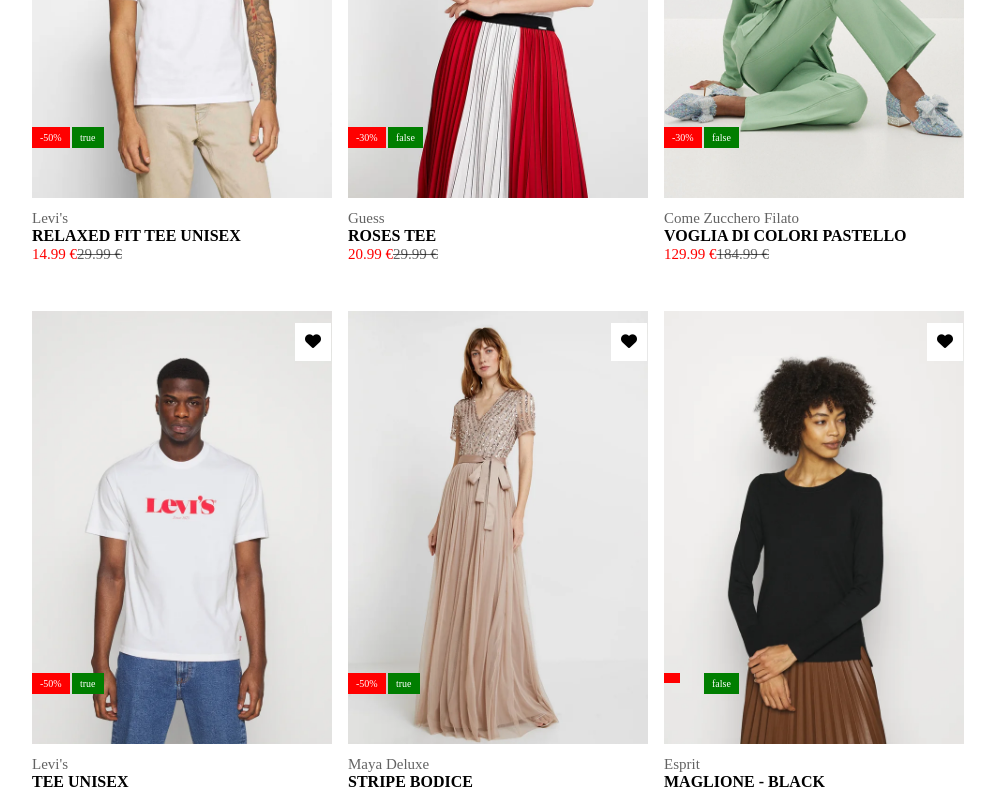
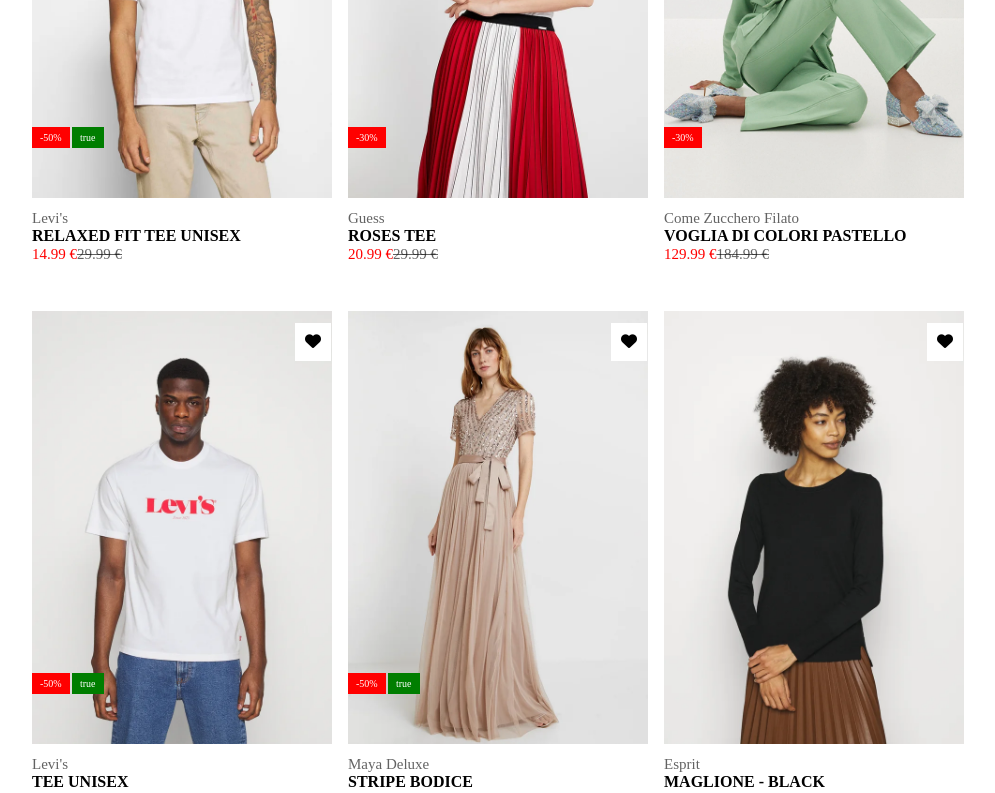
Before and after one commit to estherpinos/vite-boolando, a Vue app: page / in a window 1280 px wide. Shown: the part 380-1173 px from the top of the page, without its empty margins (142-1137 px from the left). Built offline with nearby package versions, Linux system fonts and the light colour scheme.

Commit message:
Edit [elements null]

```diff
--- a/src/components/Main.vue
+++ b/src/components/Main.vue
@@ -28,8 +28,8 @@
         <div v-for="(item, index) in menuMain" :key="index" class="product">
           <img :src="getImagePath(item.primaryImage)">
 
-          <span class="saldi">{{ item.discount }}</span>
-          <span class="sostenibilità">{{item.sostenibilita}}</span>
+          <span class="saldi" v-if="item.discount">{{ item.discount }}</span>
+          <span class="sostenibilità" v-if="item.sostenibilita">{{item.sostenibilita}}</span>
           <div class="product-2">
             <img :src="getImagePath(item.secondaryImage)">
           </div>
```
